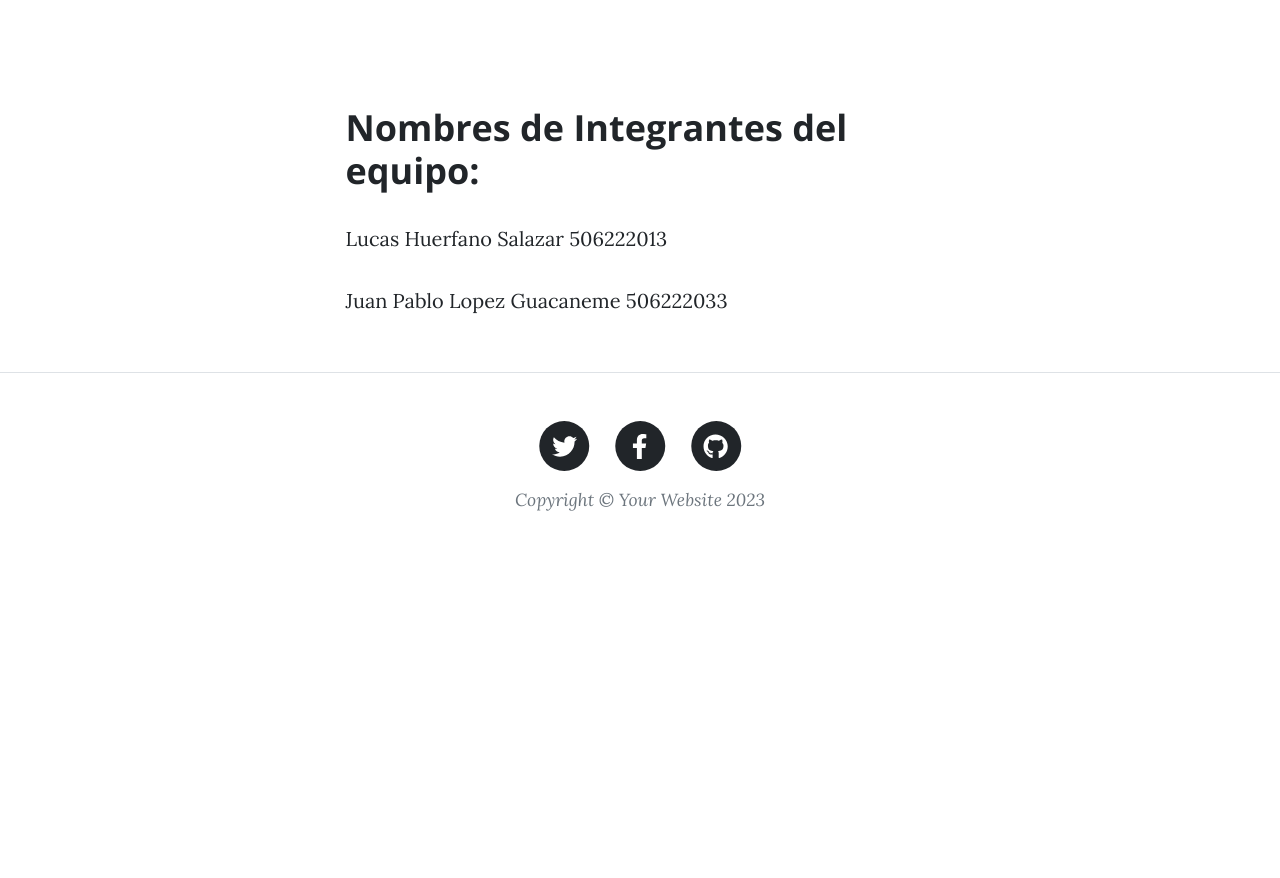
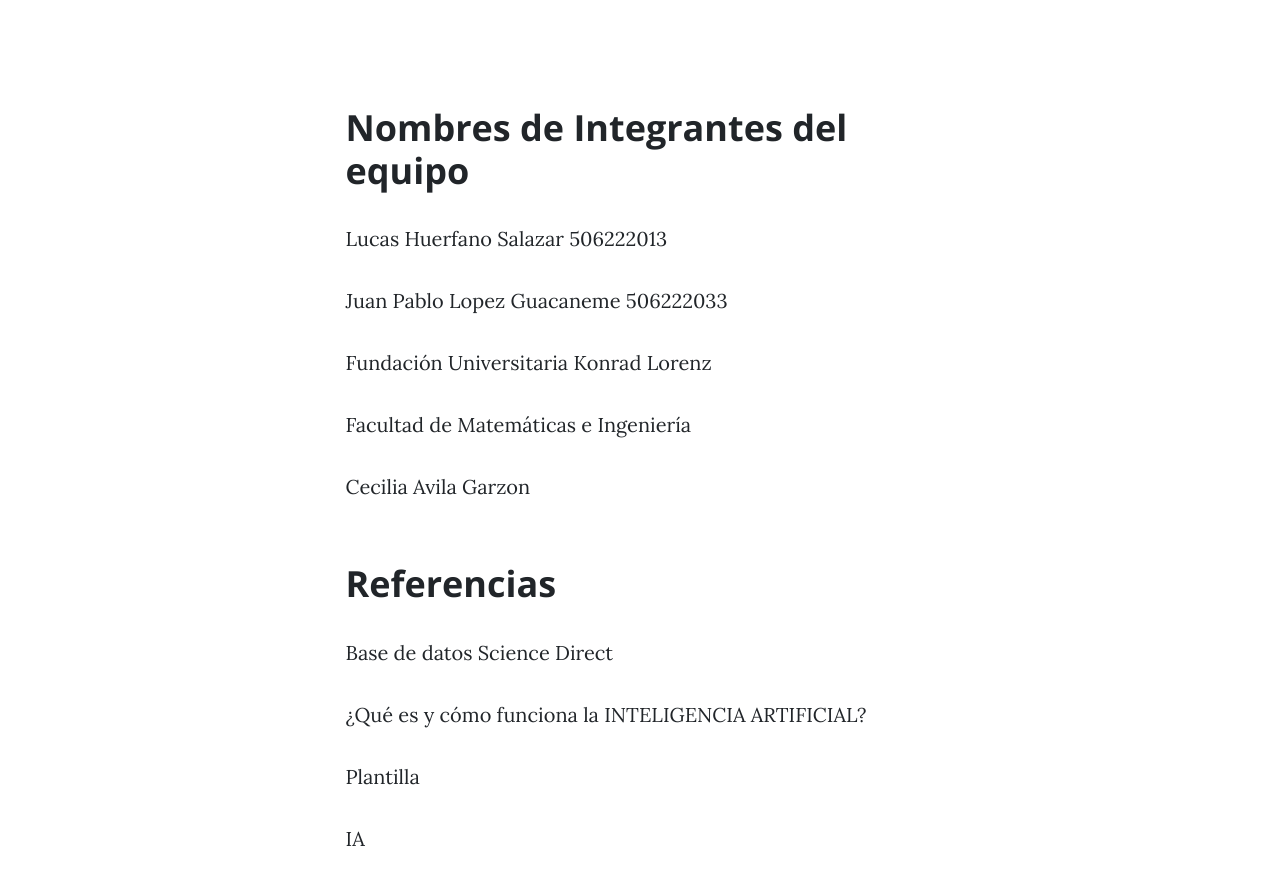
Before and after one commit to JuPaLoGu/taller2ntd, a plain HTML site: page contact.html in a window 1280 px wide. Shown: the part 602-1480 px from the top of the page. Before the commit the page ends 1164 px from the top, so only its background shows below. Drawn offline with nearby package versions, Linux system fonts and the light colour scheme.

Commit message:
Equipo
Se añadieron los nombres de los integrantes del equipo y las referencias a los artículos consultados, además de links para redirigir a los lectores.

```diff
--- a/contact.html
+++ b/contact.html
@@ -29,8 +29,8 @@
                         <li class="nav-item"><a class="nav-link px-lg-3 py-3 py-lg-4" href="index.html">Portada</a></li>
                         <li class="nav-item"><a class="nav-link px-lg-3 py-3 py-lg-4" href="about.html">Artículo 1</a></li>
                         <li class="nav-item"><a class="nav-link px-lg-3 py-3 py-lg-4" href="post.html">Artículo 2</a></li>
+                        <li class="nav-item"><a class="nav-link px-lg-3 py-3 py-lg-4" href="conclu.html">Conclusiones</a></li>
                         <li class="nav-item"><a class="nav-link px-lg-3 py-3 py-lg-4" href="contact.html">Equipo</a></li>
-                        <li class="nav-item"><a class="nav-link px-lg-3 py-3 py-lg-4" href="conclu.html">Conclusiones</a></li>
                 </div>
             </div>
         </nav>
@@ -51,49 +51,26 @@
             <div class="container px-4 px-lg-5">
                 <div class="row gx-4 gx-lg-5 justify-content-center">
                     <div class="col-md-10 col-lg-8 col-xl-7">
-                        <h2 class="section-heading">Nombres de Integrantes del equipo:</h2>
+                        <h2 class="section-heading">Nombres de Integrantes del equipo</h2>
                         <p>Lucas Huerfano Salazar 506222013</p>
                         <p>Juan Pablo Lopez Guacaneme 506222033</p>
+                        <p>Fundación Universitaria Konrad Lorenz</p>
+                        <p>Facultad de Matemáticas e Ingeniería</p>
+                        <p>Cecilia Avila Garzon</p>
+                        <h2 class="section-heading">Referencias</h2>
+                        <p></p>
+                        <a href="https://recursosvirtuales.konradlorenz.edu.co:2053/science/article/pii/S1364815222002250">Base de datos Science Direct</a>
+                        <p></p>
+                        <a href="https://www.youtube.com/watch?v=_tA5cinv0U8">¿Qué es y cómo funciona la INTELIGENCIA ARTIFICIAL?</a>
+                        <p></p>
+                        <a href="https://startbootstrap.com/?showAngular=false&showVue=false&showPro=false">Plantilla</a>
+                        <p></p>
+                        <a href="https://chatgpt.com/">IA</a>
                     </div>
                 </div>
             </div>
         </main>
         <!-- Footer-->
-        <footer class="border-top">
-            <div class="container px-4 px-lg-5">
-                <div class="row gx-4 gx-lg-5 justify-content-center">
-                    <div class="col-md-10 col-lg-8 col-xl-7">
-                        <ul class="list-inline text-center">
-                            <li class="list-inline-item">
-                                <a href="#!">
-                                    <span class="fa-stack fa-lg">
-                                        <i class="fas fa-circle fa-stack-2x"></i>
-                                        <i class="fab fa-twitter fa-stack-1x fa-inverse"></i>
-                                    </span>
-                                </a>
-                            </li>
-                            <li class="list-inline-item">
-                                <a href="#!">
-                                    <span class="fa-stack fa-lg">
-                                        <i class="fas fa-circle fa-stack-2x"></i>
-                                        <i class="fab fa-facebook-f fa-stack-1x fa-inverse"></i>
-                                    </span>
-                                </a>
-                            </li>
-                            <li class="list-inline-item">
-                                <a href="#!">
-                                    <span class="fa-stack fa-lg">
-                                        <i class="fas fa-circle fa-stack-2x"></i>
-                                        <i class="fab fa-github fa-stack-1x fa-inverse"></i>
-                                    </span>
-                                </a>
-                            </li>
-                        </ul>
-                        <div class="small text-center text-muted fst-italic">Copyright &copy; Your Website 2023</div>
-                    </div>
-                </div>
-            </div>
-        </footer>
         <!-- Bootstrap core JS-->
         <script src="https://cdn.jsdelivr.net/npm/bootstrap@5.2.3/dist/js/bootstrap.bundle.min.js"></script>
         <!-- Core theme JS-->
```
Also changed, not shown: about.html (+1 -1 lines), conclu.html (+1 -1 lines), index.html (+1 -1 lines), post.html (+1 -2 lines).
